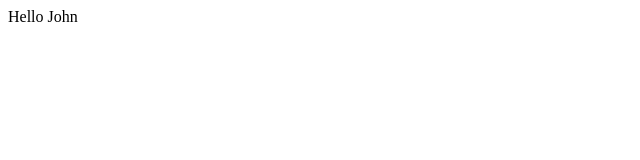
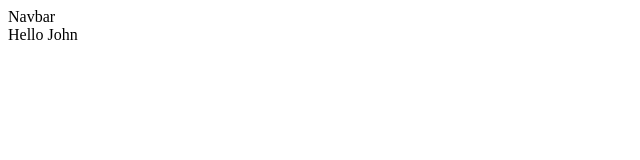
Before and after one commit to lymphoidcell/belajar, a Next.js app in the folder next-js-belajar/cobain/: page / in a window 1280 px wide. Shown: the top 160 px of the page, without its empty margins (0-640 px from the left). Built offline with nearby package versions, Linux system fonts and the light colour scheme.

Commit message:
styling sesuatu

```diff
--- /dev/null
+++ b/next-js-belajar/cobain/src/components/layouts/Navbar/index.tsx
@@ -0,0 +1,9 @@
+const Navbar = () => {
+    return(
+        <div className="navbar">
+        <div>Navbar</div>
+    </div>
+    );
+};
+
+export default Navbar;
--- a/next-js-belajar/cobain/src/pages/index.tsx
+++ b/next-js-belajar/cobain/src/pages/index.tsx
@@ -1,4 +1,5 @@
 import { Inter } from "next/font/google";
+import Navbar from "@/components/layouts/Navbar";
 
 const inter = Inter({ subsets: ["latin"] });
 
@@ -6,6 +7,7 @@ export default function Home() {
   return (
     <>
       <div>
+        <Navbar />
         <div> Hello John </div>
       </div>
     </>
--- a/next-js-belajar/cobain/src/styles/globals.css
+++ b/next-js-belajar/cobain/src/styles/globals.css
@@ -1,78 +1,3 @@
-:root {
-  --max-width: 1100px;
-  --border-radius: 12px;
-  --font-mono: ui-monospace, Menlo, Monaco, 'Cascadia Mono', 'Segoe UI Mono',
-    'Roboto Mono', 'Oxygen Mono', 'Ubuntu Monospace', 'Source Code Pro',
-    'Fira Mono', 'Droid Sans Mono', 'Courier New', monospace;
-
-  --foreground-rgb: 0, 0, 0;
-  --background-start-rgb: 214, 219, 220;
-  --background-end-rgb: 255, 255, 255;
-
-  --primary-glow: conic-gradient(
-    from 180deg at 50% 50%,
-    #16abff33 0deg,
-    #0885ff33 55deg,
-    #54d6ff33 120deg,
-    #0071ff33 160deg,
-    transparent 360deg
-  );
-  --secondary-glow: radial-gradient(
-    rgba(255, 255, 255, 1),
-    rgba(255, 255, 255, 0)
-  );
-
-  --tile-start-rgb: 239, 245, 249;
-  --tile-end-rgb: 228, 232, 233;
-  --tile-border: conic-gradient(
-    #00000080,
-    #00000040,
-    #00000030,
-    #00000020,
-    #00000010,
-    #00000010,
-    #00000080
-  );
-
-  --callout-rgb: 238, 240, 241;
-  --callout-border-rgb: 172, 175, 176;
-  --card-rgb: 180, 185, 188;
-  --card-border-rgb: 131, 134, 135;
-}
-
-@media (prefers-color-scheme: dark) {
-  :root {
-    --foreground-rgb: 255, 255, 255;
-    --background-start-rgb: 0, 0, 0;
-    --background-end-rgb: 0, 0, 0;
-
-    --primary-glow: radial-gradient(rgba(1, 65, 255, 0.4), rgba(1, 65, 255, 0));
-    --secondary-glow: linear-gradient(
-      to bottom right,
-      rgba(1, 65, 255, 0),
-      rgba(1, 65, 255, 0),
-      rgba(1, 65, 255, 0.3)
-    );
-
-    --tile-start-rgb: 2, 13, 46;
-    --tile-end-rgb: 2, 5, 19;
-    --tile-border: conic-gradient(
-      #ffffff80,
-      #ffffff40,
-      #ffffff30,
-      #ffffff20,
-      #ffffff10,
-      #ffffff10,
-      #ffffff80
-    );
-
-    --callout-rgb: 20, 20, 20;
-    --callout-border-rgb: 108, 108, 108;
-    --card-rgb: 100, 100, 100;
-    --card-border-rgb: 200, 200, 200;
-  }
-}
-
 * {
   box-sizing: border-box;
   padding: 0;
@@ -85,23 +10,14 @@ body {
   overflow-x: hidden;
 }
 
-body {
-  color: rgb(var(--foreground-rgb));
-  background: linear-gradient(
-      to bottom,
-      transparent,
-      rgb(var(--background-end-rgb))
-    )
-    rgb(var(--background-start-rgb));
-}
-
 a {
   color: inherit;
   text-decoration: none;
 }
 
-@media (prefers-color-scheme: dark) {
-  html {
-    color-scheme: dark;
-  }
+.navbar {
+  display: flex;
+  width: 100%;
+  height: 70px;
+  background-color: #000;
 }
```
